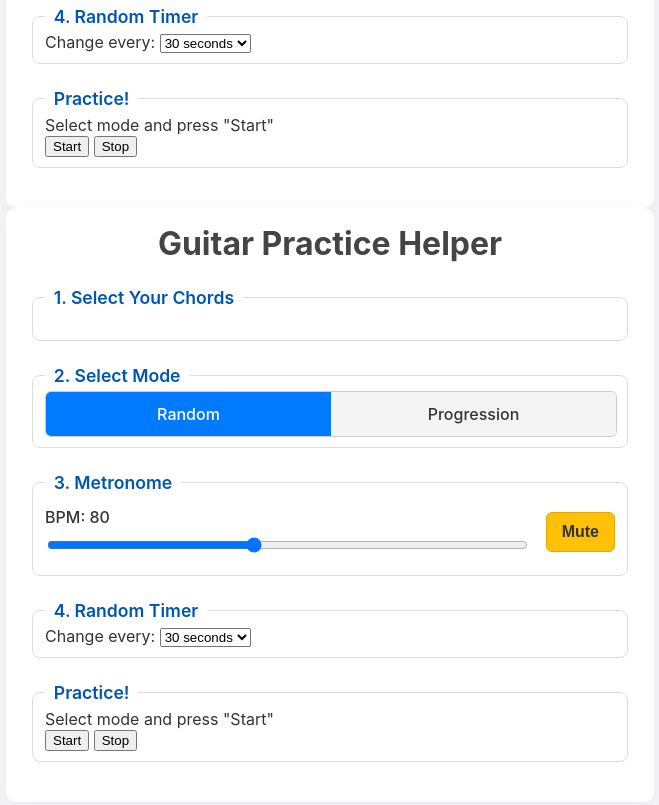
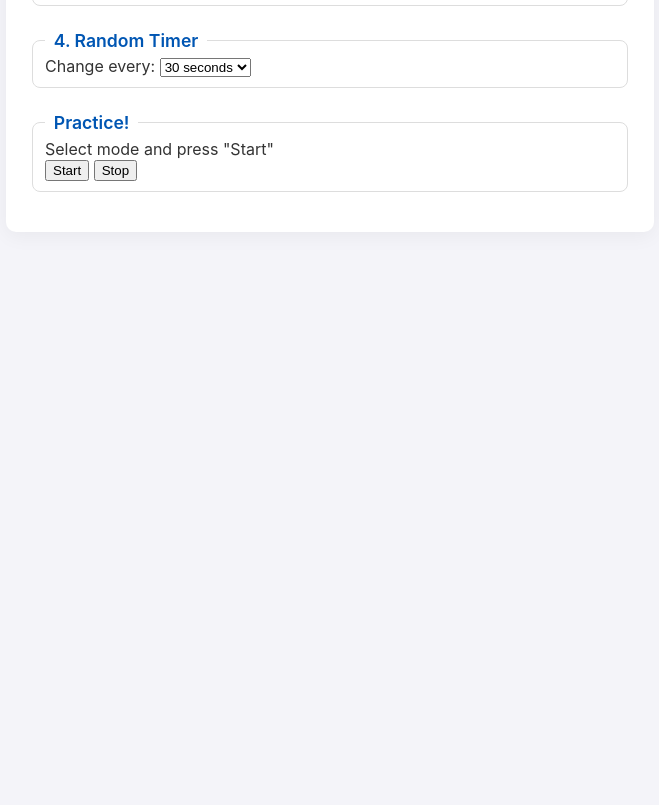
Before and after one commit to bfugitt/guitar-helper, a plain HTML site: page index.html in a window 1280 px wide. Shown: the part 560-1365 px from the top of the page, without its empty margins (310-969 px from the left). After the commit the page ends 832 px from the top, so only its background shows below. Drawn offline with Linux system fonts and the light colour scheme.

Commit message:
Update index.html

```diff
--- a/index.html
+++ b/index.html
@@ -93,99 +93,3 @@
 
     <script src="app.js"></script>
 </body>
-</html><!DOCTYPE html>
-<html lang="en">
-<head>
-    <meta charset="UTF-8">
-    <meta name="viewport" content="width=device-width, initial-scale=1.0">
-    <title>Guitar Practice Helper</title>
-    <link rel="stylesheet" href="style.css">
-</head>
-<body>
-
-    <div id="app-container">
-        <h1>Guitar Practice Helper</h1>
-
-        <fieldset>
-            <legend>1. Select Your Chords</legend>
-            <div id="chord-selection-grid">
-                </div>
-        </fieldset>
-
-        <fieldset>
-            <legend>2. Select Mode</legend>
-            <div class="mode-selector">
-                <input type="radio" id="mode-random" name="mode" value="random" checked>
-                <label for="mode-random">Random</label>
-
-                <input type="radio" id="mode-progression" name="mode" value="progression">
-                <label for="mode-progression">Progression</label>
-            </div>
-        </fieldset>
-
-        <fieldset>
-            <legend>3. Metronome</legend>
-            <div class="metronome-controls">
-                <div class="slider-container">
-                    <label for="bpm-slider">BPM: <span id="bpm-display">80</span></label>
-                    <input type="range" id="bpm-slider" min="50" max="120" value="80">
-                </div>
-                <button id="mute-btn">Mute</button>
-            </div>
-        </fieldset>
-
-        <div id="random-mode-panel">
-            <fieldset>
-                <legend>4. Random Timer</legend>
-                <div class="controls">
-                    <label for="timer-select">Change every:</label>
-                    <select id="timer-select">
-                        <option value="5000">5 seconds</option>
-                        <option value="10000">10 seconds</option>
-                        <option value="15000">15 seconds</option>
-                        <option value="20000">20 seconds</option>
-                        <option value="25000">25 seconds</option>
-                        <option value="30000" selected>30 seconds</option>
-                    </select>
-                </div>
-            </fieldset>
-        </div>
-
-        <div id="progression-mode-panel">
-            <fieldset>
-                <legend>4. Song Generator</legend>
-                <div class="controls">
-                    <button id="generate-btn" class="btn-secondary btn-full-width">
-                        Generate Song from Selected Chords
-                    </button>
-                </div>
-                <div id="song-display">Select chords and generate a song...</div>
-
-                <div class="loop-control">
-                    <span>Loop Song</span>
-                    <label class="switch">
-                        <input type="checkbox" id="loop-toggle">
-                        <span class="slider round"></span>
-                    </label>
-                    <span>New Song on Finish</span>
-                </div>
-
-            </fieldset>
-        </div>
-
-        <fieldset>
-            <legend>Practice!</legend>
-            <div id="chord-display">
-                Select mode and press "Start"
-            </div>
-            <div class="controls start-stop-controls">
-                <button id="start-btn" class="btn-large">Start</button>
-                <button id="stop-btn" class="btn-large">Stop</button>
-            </div>
-        </fieldset>
-
-    </div>
-
-    <script src="app.js"></script>
-</body>
-</html>
```
